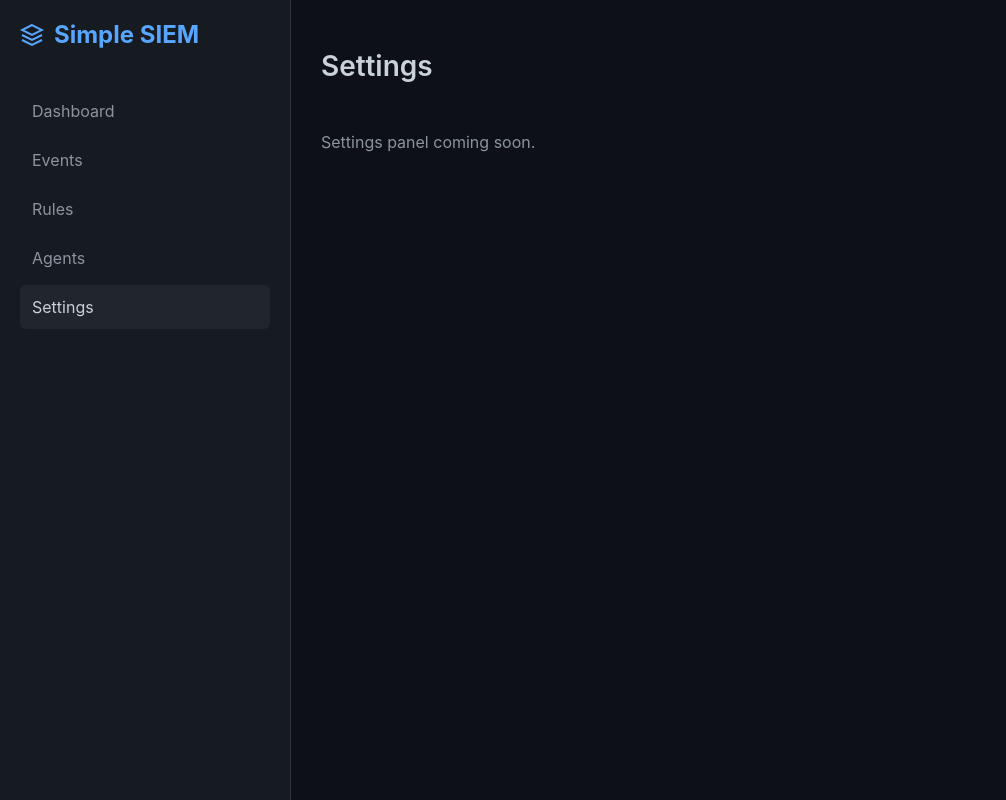
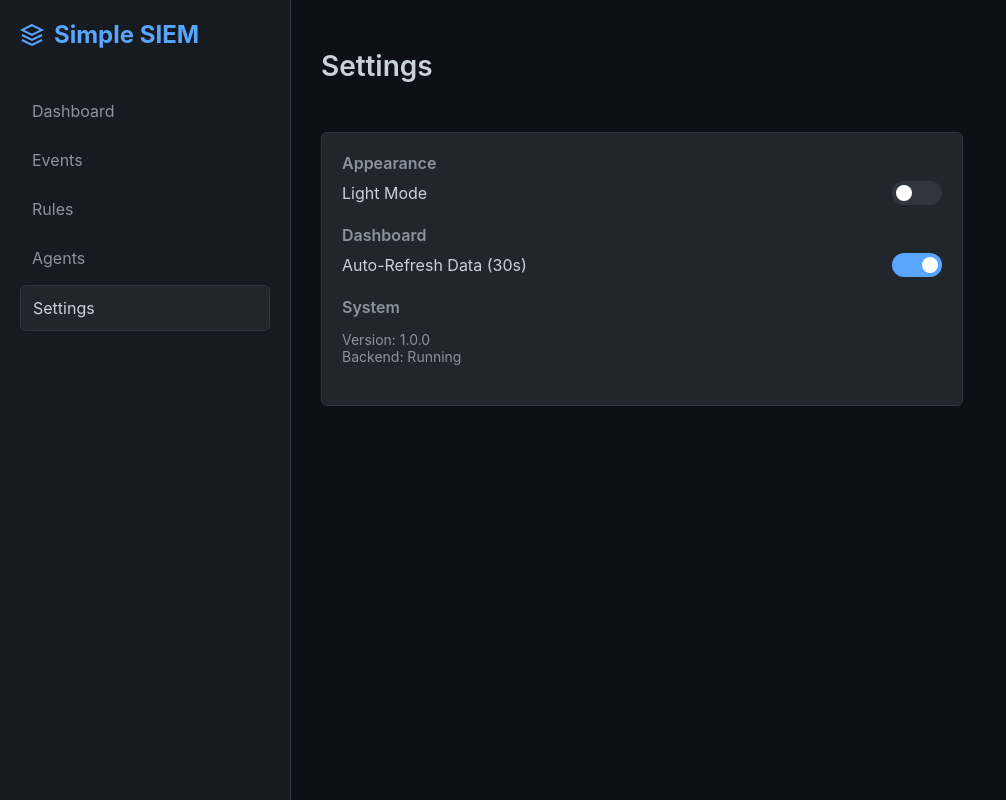
Before and after one commit to csmeby/simple_siem, a FastAPI app: page / in a window 1280 px wide, after a click on "Settings". Shown: the whole page, without its empty margins (0-1006 px from the left). Run offline with FastAPI, Linux system fonts and the light colour scheme; data that the repository does not hold is empty; parts of the project's set-up code (start-up, migrations or seed data) failed here and were passed over.

Commit message:
rules summary and other things

```diff
--- a/app/rules/rules/dns_queries.yaml
+++ b/app/rules/rules/dns_queries.yaml
@@ -1,6 +1,7 @@
 id: R3003
 name: DNS query flood
 description: High volume of DNS queries from a single host
+summary: Detects when a single host issues an unusually high volume of DNS queries within a short time window, indicating potential DNS flooding or reconnaissance activity.
 enabled: true
 conditions:
   event_type: dns_query
--- a/app/rules/rules/error_storm.yaml
+++ b/app/rules/rules/error_storm.yaml
@@ -1,6 +1,7 @@
 id: R2001
 name: Application error storm
 description: Many ERROR logs from the same host in 1 minute
+summary: Detects repeated application ERROR events from a single host in a short time window, which may indicate instability, resource exhaustion, or malicious activity causing application failures.
 enabled: true
 conditions:
   severity: ERROR
@@ -10,3 +11,4 @@ threshold:
   count: 5
 severity: medium
 key_field: host
+mitre_attack: TA0040
--- a/app/rules/rules/exe_in_sys.yaml
+++ b/app/rules/rules/exe_in_sys.yaml
@@ -1,6 +1,7 @@
 id: R6001
 name: New executable in system path
 description: Binary created or modified in a sensitive system directory
+summary: Detects creation or modification of executables within critical system directories, which may indicate privilege escalation attempts, persistence mechanisms, or unauthorized software installation.
 enabled: true
 conditions:
   event_type: file_write
--- a/app/rules/rules/login_locations.yaml
+++ b/app/rules/rules/login_locations.yaml
@@ -1,6 +1,7 @@
 id: R1005
 name: Impossible travel login
 description: Multiple successful logins from distant locations in impossible time
+summary: Detects successful logins from geographically distant locations within a timeframe that makes legitimate travel impossible, indicating potential account compromise or credential misuse.
 enabled: true
 conditions:
   event_type: login_success
--- a/app/rules/rules/multiple_pass_reset.yaml
+++ b/app/rules/rules/multiple_pass_reset.yaml
@@ -1,6 +1,7 @@
 id: R1003
 name: Excessive password reset requests
 description: Multiple password reset attempts for the same user
+summary: Detects repeated password reset attempts for a single user account within a short period, which may indicate account takeover attempts, credential stuffing, or malicious probing of recovery mechanisms.
 enabled: true
 conditions:
   event_type: password_reset_request
--- a/app/rules/rules/port_scan.yaml
+++ b/app/rules/rules/port_scan.yaml
@@ -1,6 +1,7 @@
 id: R3001
 name: Port scanning activity
 description: Multiple connection attempts across many ports from the same IP
+summary: Detects hosts that attempt connections across numerous ports in a short timeframe, a common precursor to reconnaissance and vulnerability discovery by attackers.
 enabled: true
 conditions:
   event_type: connection_attempt
--- a/app/rules/rules/process_storm.yaml
+++ b/app/rules/rules/process_storm.yaml
@@ -1,6 +1,7 @@
 id: R5001
 name: Process creation burst
 description: Rapid creation of multiple processes on the same host
+summary: Detects an unusually high rate of new process creation on a host within a very short period, which may indicate malware execution, automation scripts, or unauthorized activity generating rapid system changes.
 enabled: true
 conditions:
   event_type: process_start
--- a/app/rules/rules/service_restart_storm.yaml
+++ b/app/rules/rules/service_restart_storm.yaml
@@ -1,6 +1,7 @@
 id: R4001
 name: Service restart storm
 description: Same service restarting multiple times in a short period
+summary: Detects repeated restarts of the same service within a short window, which may indicate service instability, resource exhaustion, misconfiguration, or malicious interference causing forced restarts.
 enabled: true
 conditions:
   event_type: service_restart
--- a/app/rules/rules/smb_auth_fail.yaml
+++ b/app/rules/rules/smb_auth_fail.yaml
@@ -1,6 +1,7 @@
 id: R7003
 name: SMB authentication failures
 description: Multiple failed SMB authentication attempts from a single host
+summary: Detects repeated SMB authentication failures from the same host, which may indicate credential guessing, brute-force attempts, or probing of network file-sharing services.
 enabled: true
 conditions:
   event_type: smb_auth_failure
--- a/app/rules/rules/ssh_bruteforce.yaml
+++ b/app/rules/rules/ssh_bruteforce.yaml
@@ -1,6 +1,7 @@
 id: R1001
 name: SSH brute-force
 description: Detect multiple failed SSH logins from the same IP
+summary: Detects repeated failed SSH login attempts from a single IP address within a short time window, indicating potential brute-force attempts to gain unauthorized access.
 enabled: true
 conditions:
   event_type: auth_failure
@@ -10,3 +11,4 @@ threshold:
   count: 10
 severity: high
 key_field: src_ip
+mitre_attack: TA0006
--- a/app/rules/rules/sudo_bruteforce.yaml
+++ b/app/rules/rules/sudo_bruteforce.yaml
@@ -1,6 +1,7 @@
 id: R7001
 name: Failed sudo attempts
 description: Multiple failed sudo escalations from the same user
+summary: Detects repeated failed sudo attempts by a user within a short timeframe, which may indicate attempted privilege escalation or unauthorized access attempts.
 enabled: true
 conditions:
   event_type: sudo_failure
--- a/app/rules/rules/sus_file_rename.yaml
+++ b/app/rules/rules/sus_file_rename.yaml
@@ -1,6 +1,7 @@
 id: R6003
 name: Possible ransomware activity
 description: Many file renames with unusual or encrypted extensions
+summary: Detects rapid renaming of files to uncommon or encrypted extensions, which may indicate ransomware encrypting files on a host.
 enabled: true
 conditions:
   event_type: file_rename
--- a/app/rules/rules/suspicious_time.yaml
+++ b/app/rules/rules/suspicious_time.yaml
@@ -1,6 +1,7 @@
 id: R1002
 name: Suspicious admin login time
 description: Admin account login during unusual hours (00:00–05:00)
+summary: Detects successful logins by admin accounts during atypical hours (midnight to early morning), which may indicate compromised credentials or unauthorized access.
 enabled: true
 conditions:
   event_type: login_success
--- a/app/rules/rules/unexpec_priv_escal.yaml
+++ b/app/rules/rules/unexpec_priv_escal.yaml
@@ -1,6 +1,7 @@
 id: R5002
 name: Unexpected privileged process
 description: Non-admin user starting a privileged-only process
+summary: Detects instances where a non-admin user starts a process that requires high privileges, which may indicate attempted privilege escalation or unauthorized execution of sensitive operations.
 enabled: true
 conditions:
   event_type: process_start
--- a/app/ui/static/css/style.css
+++ b/app/ui/static/css/style.css
@@ -9,6 +9,21 @@
     --success-color: #238636;
     --warning-color: #d29922;
     --error-color: #f85149;
+    --input-bg: #0d1117;
+}
+
+body.light-theme {
+    --bg-color: #f6f8fa;
+    --sidebar-bg: #ffffff;
+    --card-bg: #ffffff;
+    --text-primary: #24292f;
+    --text-secondary: #57606a;
+    --accent-color: #0969da;
+    --border-color: #d0d7de;
+    --success-color: #1a7f37;
+    --warning-color: #9a6700;
+    --error-color: #cf222e;
+    --input-bg: #f6f8fa;
 }
 
 body {
@@ -19,6 +34,7 @@ body {
     display: flex;
     height: 100vh;
     overflow: hidden;
+    transition: background-color 0.3s, color 0.3s;
 }
 
 /* Sidebar */
@@ -29,6 +45,7 @@ body {
     display: flex;
     flex-direction: column;
     padding: 20px;
+    transition: background-color 0.3s;
 }
 
 .brand {
@@ -50,9 +67,12 @@ body {
     margin-bottom: 5px;
 }
 
-.nav-item:hover, .nav-item.active {
+.nav-item:hover,
+.nav-item.active {
     background-color: var(--card-bg);
     color: var(--text-primary);
+    border: 1px solid var(--border-color);
+    /* Added border for better visibility in light mode */
 }
 
 /* Main Content */
@@ -123,7 +143,8 @@ table {
     border-collapse: collapse;
 }
 
-th, td {
+th,
+td {
     padding: 12px 20px;
     text-align: left;
     border-bottom: 1px solid var(--border-color);
@@ -138,7 +159,7 @@ th {
 }
 
 tr:hover {
-    background-color: rgba(255, 255, 255, 0.02);
+    background-color: rgba(127, 127, 127, 0.1);
 }
 
 /* Severity Badges */
@@ -149,7 +170,8 @@ tr:hover {
     font-weight: 600;
 }
 
-.severity-high, .severity-critical {
+.severity-high,
+.severity-critical {
     background-color: rgba(248, 81, 73, 0.15);
     color: var(--error-color);
     border: 1px solid rgba(248, 81, 73, 0.4);
@@ -161,7 +183,8 @@ tr:hover {
     border: 1px solid rgba(210, 153, 34, 0.4);
 }
 
-.severity-low, .severity-info {
+.severity-low,
+.severity-info {
     background-color: rgba(56, 139, 253, 0.15);
     color: var(--accent-color);
     border: 1px solid rgba(56, 139, 253, 0.4);
@@ -181,3 +204,101 @@ tr:hover {
 .btn:hover {
     opacity: 0.9;
 }
+
+/* Settings Form */
+.form-group {
+    margin-bottom: 20px;
+}
+
+.form-label {
+    display: block;
+    margin-bottom: 8px;
+    color: var(--text-secondary);
+    font-weight: 600;
+}
+
+.switch {
+    position: relative;
+    display: inline-block;
+    width: 50px;
+    height: 24px;
+}
+
+.switch input {
+    opacity: 0;
+    width: 0;
+    height: 0;
+}
+
+.slider {
+    position: absolute;
+    cursor: pointer;
+    top: 0;
+    left: 0;
+    right: 0;
+    bottom: 0;
+    background-color: var(--border-color);
+    transition: .4s;
+    border-radius: 34px;
+}
+
+.slider:before {
+    position: absolute;
+    content: "";
+    height: 16px;
+    width: 16px;
+    left: 4px;
+    bottom: 4px;
+    background-color: white;
+    transition: .4s;
+    border-radius: 50%;
+}
+
+input:checked+.slider {
+    background-color: var(--accent-color);
+}
+
+input:checked+.slider:before {
+    transform: translateX(26px);
+}
+
+/* Modal */
+.modal {
+    display: none;
+    position: fixed;
+    z-index: 1000;
+    left: 0;
+    top: 0;
+    width: 100%;
+    height: 100%;
+    overflow: auto;
+    background-color: rgba(0, 0, 0, 0.5);
+    backdrop-filter: blur(2px);
+}
+
+.modal-content {
+    background-color: var(--card-bg);
+    margin: 15% auto;
+    padding: 20px;
+    border: 1px solid var(--border-color);
+    border-radius: 8px;
+    width: 50%;
+    max-width: 600px;
+    box-shadow: 0 4px 6px rgba(0, 0, 0, 0.3);
+    color: var(--text-primary);
+}
+
+.close-modal {
+    color: var(--text-secondary);
+    float: right;
+    font-size: 28px;
+    font-weight: bold;
+    cursor: pointer;
+}
+
+.close-modal:hover,
+.close-modal:focus {
+    color: var(--text-primary);
+    text-decoration: none;
+    cursor: pointer;
+}
--- a/app/ui/static/js/main.js
+++ b/app/ui/static/js/main.js
@@ -2,6 +2,99 @@
 
 // Chart.js instance
 let alertsChart = null;
+
+// Rule Cache
+let rulesCache = {};
+
+// Settings State
+let settings = {
+    theme: 'dark',
+    autoRefresh: true
+};
+
+let refreshIntervalId = null;
+
+// --- Init ---
+document.addEventListener('DOMContentLoaded', () => {
+    loadSettings();
+    applySettings();
+    loadRulesCache(); // Pre-fetch rules for lookups (e.g. popups)
+
+    // If starting on dashboard (default), load it
+    if (document.getElementById('dashboard-section').style.display !== 'none') {
+        initDashboard();
+    }
+
+    // Bind Settings Inputs
+    document.getElementById('theme-toggle').addEventListener('change', (e) => {
+        settings.theme = e.target.checked ? 'light' : 'dark';
+        saveSettings();
+        applySettings();
+    });
+
+    document.getElementById('refresh-toggle').addEventListener('change', (e) => {
+        settings.autoRefresh = e.target.checked;
+        saveSettings();
+        applySettings();
+    });
+
+    // Modal Close
+    document.querySelector('.close-modal').addEventListener('click', () => {
+        document.getElementById('rule-modal').style.display = "none";
+    });
+    // Close on click outside
+    window.onclick = function (event) {
+        if (event.target == document.getElementById('rule-modal')) {
+            document.getElementById('rule-modal').style.display = "none";
+        }
+    }
+});
+
+// --- Settings Management ---
+function loadSettings() {
+    const saved = localStorage.getItem('siem-settings');
+    if (saved) {
+        settings = JSON.parse(saved);
+    }
+}
+
+function saveSettings() {
+    localStorage.setItem('siem-settings', JSON.stringify(settings));
+}
+
+function applySettings() {
+    // Theme
+    if (settings.theme === 'light') {
+        document.body.classList.add('light-theme');
+        const themeCheck = document.getElementById('theme-toggle');
+        if (themeCheck) themeCheck.checked = true;
+    } else {
+        document.body.classList.remove('light-theme');
+        const themeCheck = document.getElementById('theme-toggle');
+        if (themeCheck) themeCheck.checked = false;
+    }
+
+    // Refresh Logic
+    const refreshCheck = document.getElementById('refresh-toggle');
+    if (refreshCheck) refreshCheck.checked = settings.autoRefresh;
+
+    if (settings.autoRefresh) {
+        if (!refreshIntervalId) {
+            refreshIntervalId = setInterval(() => {
+                if (document.getElementById('dashboard-section').style.display !== 'none') {
+                    initDashboard();
+                }
+            }, 30000);
+            console.log("Auto-refresh started");
+        }
+    } else {
+        if (refreshIntervalId) {
+            clearInterval(refreshIntervalId);
+            refreshIntervalId = null;
+            console.log("Auto-refresh stopped");
+        }
+    }
+}
 
 // --- Navigation ---
 function switchSection(sectionId) {
@@ -24,19 +117,52 @@ function switchSection(sectionId) {
 async function fetchAlerts() {
     try {
         const response = await fetch('/alerts?limit=100');
-        const alerts = await response.json();
-        return alerts;
+        return await response.json();
     } catch (error) {
         console.error('Error fetching alerts:', error);
         return [];
     }
 }
 
+async function loadRulesCache() {
+    try {
+        const res = await fetch('/rules/');
+        const rules = await res.json();
+        rules.forEach(r => {
+            rulesCache[r.id] = r;
+        });
+    } catch (e) {
+        console.error("Error loading rules cache", e);
+    }
+}
+
+async function closeAlert(id) {
+    try {
+        await fetch(`/alerts/${id}?status=closed`, { method: 'PATCH' });
+        initDashboard();
+    } catch (e) {
+        console.error("Error closing alert", e);
+    }
+}
+
+function openRuleModal(ruleId) {
+    const rule = rulesCache[ruleId];
+    if (rule) {
+        document.getElementById('modal-title').innerText = `${rule.id}: ${rule.name}`;
+        document.getElementById('modal-desc').innerText = rule.description || "No description available.";
+        document.getElementById('modal-summary').innerText = rule.summary || "No summary available in rule definition.";
+        document.getElementById('rule-modal').style.display = "block";
+    } else {
+        alert("Rule definition not found.");
+    }
+}
+
 function updateStats(alerts) {
-    const total = alerts.length;
-    const high = alerts.filter(a => ['HIGH', 'CRITICAL'].includes(a.severity.toUpperCase())).length;
-    const medium = alerts.filter(a => a.severity.toUpperCase() === 'MEDIUM').length;
-    const distinctRules = new Set(alerts.map(a => a.rule_id)).size;
+    const activeAlerts = alerts.filter(a => a.status !== 'closed');
+    const total = activeAlerts.length;
+    const high = activeAlerts.filter(a => ['HIGH', 'CRITICAL'].includes(a.severity.toUpperCase())).length;
+    const medium = activeAlerts.filter(a => a.severity.toUpperCase() === 'MEDIUM').length;
+    const distinctRules = new Set(activeAlerts.map(a => a.rule_id)).size;
 
     document.getElementById('stat-total').innerText = total;
     document.getElementById('stat-high').innerText = high;
@@ -53,12 +179,23 @@ function renderAlertsTable(alerts) {
         const severityClass = `severity-${alert.severity.toLowerCase()}`;
         const localTime = new Date(alert.timestamp).toLocaleString();
 
+        let closeBtn = '';
+        if (alert.status !== 'closed') {
+            closeBtn = `<button class="btn" style="padding: 2px 8px; font-size: 12px;" onclick="closeAlert('${alert.id}')">Close</button>`;
+        } else {
+            closeBtn = `<span style="color: var(--text-secondary)">Closed</span>`;
+        }
+
+        // Info Bubbles
+        const infoIcon = `<span style="cursor: pointer; margin-left:8px; font-size:16px;" onclick="openRuleModal('${alert.rule_id}')" title="View Summary">ℹ️</span>`;
+
         tr.innerHTML = `
             <td>${localTime}</td>
             <td><span class="severity ${severityClass}">${alert.severity}</span></td>
             <td>${alert.rule_id}</td>
-            <td>${alert.title}</td>
+            <td>${infoIcon} ${alert.title}</td>
             <td>${alert.status}</td>
+            <td>${closeBtn}</td>
         `;
         tbody.appendChild(tr);
     });
@@ -67,7 +204,6 @@ function renderAlertsTable(alerts) {
 function renderChart(alerts) {
     const ctx = document.getElementById('alertsChart').getContext('2d');
 
-    // Group by time for visual
     const counts = {};
     alerts.forEach(a => {
         const timeKey = new Date(a.timestamp).toLocaleTimeString([], { hour: '2-digit', minute: '2-digit' });
@@ -78,6 +214,11 @@ function renderChart(alerts) {
     const data = Object.values(counts).reverse();
 
     if (alertsChart) alertsChart.destroy();
+
+    // Determine grid color based on computed style for better theme support
+    const computedStyle = getComputedStyle(document.body);
+    const borderColor = computedStyle.getPropertyValue('--border-color').trim();
+    const textColor = computedStyle.getPropertyValue('--text-secondary').trim();
 
     alertsChart = new Chart(ctx, {
         type: 'line',
@@ -97,8 +238,8 @@ function renderChart(alerts) {
             maintainAspectRatio: false,
             plugins: { legend: { display: false } },
             scales: {
-                y: { grid: { color: '#30363d' }, ticks: { color: '#8b949e' } },
-                x: { grid: { display: false }, ticks: { color: '#8b949e' } }
+                y: { grid: { color: borderColor }, ticks: { color: textColor } },
+                x: { grid: { display: false }, ticks: { color: textColor } }
             }
         }
     });
@@ -161,12 +302,3 @@ async function loadRules() {
         console.error("Error loading rules", e);
     }
 }
-
-// Auto-refresh stats every 30s only if on dashboard
-setInterval(() => {
-    if (document.getElementById('dashboard-section').style.display !== 'none') {
-        initDashboard();
-    }
-}, 30000);
-
-document.addEventListener('DOMContentLoaded', initDashboard);
--- a/app/ui/templates/index.html
+++ b/app/ui/templates/index.html
@@ -43,7 +43,7 @@
             <!-- Stats Grid -->
             <div class="dashboard-grid">
                 <div class="stat-card">
-                    <div class="stat-title">Total Alerts</div>
+                    <div class="stat-title">Active Alerts</div>
                     <div class="stat-value" id="stat-total">0</div>
                 </div>
                 <div class="stat-card">
@@ -76,6 +76,7 @@
                             <th>Rule ID</th>
                             <th>Description</th>
                             <th>Status</th>
+                            <th>Action</th>
                         </tr>
                     </thead>
                     <tbody>
@@ -142,9 +143,54 @@
             <div class="header">
                 <h1 class="page-title">Settings</h1>
             </div>
-            <p style="color: var(--text-secondary)">Settings panel coming soon.</p>
+
+            <div class="stat-card" style="max-width: 600px;">
+                <div class="form-group">
+                    <label class="form-label">Appearance</label>
+                    <div style="display: flex; align-items: center; justify-content: space-between;">
+                        <span>Light Mode</span>
+                        <label class="switch">
+                            <input type="checkbox" id="theme-toggle">
+                            <span class="slider"></span>
+                        </label>
+                    </div>
+                </div>
+
+                <div class="form-group">
+                    <label class="form-label">Dashboard</label>
+                    <div style="display: flex; align-items: center; justify-content: space-between;">
+                        <span>Auto-Refresh Data (30s)</span>
+                        <label class="switch">
+                            <input type="checkbox" id="refresh-toggle">
+                            <span class="slider"></span>
+                        </label>
+                    </div>
+                </div>
+
+                <div class="form-group">
+                    <label class="form-label">System</label>
+                    <p style="color: var(--text-secondary); font-size: 14px;">
+                        Version: 1.0.0<br>
+                        Backend: Running
+                    </p>
+                </div>
+            </div>
         </div>
 
+    </div>
+
+    <!-- Rule Summary Modal -->
+    <div id="rule-modal" class="modal">
+        <div class="modal-content">
+            <span class="close-modal">&times;</span>
+            <h2 id="modal-title">Rule Title</h2>
+            <div id="modal-body">
+                <p id="modal-desc"></p>
+                <hr style="border: 0; border-top: 1px solid var(--border-color); margin: 15px 0;">
+                <strong>Summary:</strong>
+                <p id="modal-summary" style="margin-top: 5px; color: var(--text-secondary)"></p>
+            </div>
+        </div>
     </div>
 
     <script src="/static/js/main.js"></script>
```
Also changed, not shown: app/rules/engine.py (+44 -5 lines), siem.db.
